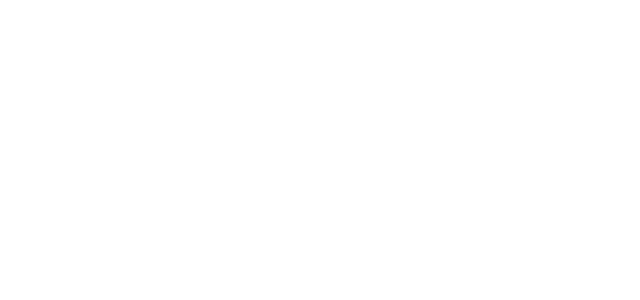
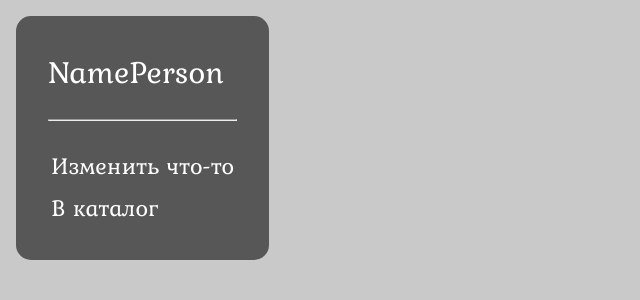
Before and after one commit to Vanillin/Web-Catalog-Lepnina-Front, a React (Create React App) app: page /options in a window 1280 px wide. Before the commit this address had no page. Shown: the top 300 px of the page, without its empty margins (0-640 px from the left). Built offline with nearby package versions, Linux system fonts and the light colour scheme.

Commit message:
Create new pages

```diff
--- a/src/App.tsx
+++ b/src/App.tsx
@@ -2,6 +2,9 @@ import React from "react";
 import { BrowserRouter as Router, Routes, Route } from "react-router-dom";
 import MainPage from "./components/pages/main/mainPage";
 import CatalogPage from "./components/pages/catalog/catalogPage";
+import OptionsPage from "./components/pages/options/optionsPage";
+import LoginPage from "./components/pages/login/loginPage";
+import RegisterPage from "./components/pages/register/registerPage";
 import { ThemeProvider } from "@mui/material";
 import { theme } from "./theme";
 
@@ -12,6 +15,9 @@ function App() {
         <Routes>
           <Route path="/" element={<MainPage />} />
           <Route path="/catalog" element={<CatalogPage />} />
+          <Route path="/options" element={<OptionsPage />} />
+          <Route path="/login" element={<LoginPage />} />
+          <Route path="/register" element={<RegisterPage />} />
         </Routes>
       </Router>
     </ThemeProvider>
--- a/src/components/pages/catalog/userInfo.tsx
+++ b/src/components/pages/catalog/userInfo.tsx
@@ -1,4 +1,5 @@
 import { User } from "../../../api/models/user";
+import { Link } from "react-router-dom";
 
 export type UserProps = {
   user: User;
@@ -11,7 +12,9 @@ export default function UserInfo({ user }: UserProps) {
         <hr className="color-white" />
         <ul>
           <li>
-            <a className="color-white hover-ligthorange">Изменить</a>
+            <Link to="/options" className="color-white hover-ligthorange">
+              Настройки
+            </Link>
           </li>
           <li>
             <a className="color-white hover-ligthorange">Избранное</a>
--- /dev/null
+++ b/src/components/pages/login/loginPage.tsx
@@ -0,0 +1,16 @@
+import { Link } from "react-router-dom";
+import { User } from "../../../api/models/user";
+import { Roles } from "../../../api/models/roles";
+import { PictureFile } from "../../../api/models/pictureFile";
+
+export default function CatalogPage() {
+
+
+  return (
+    <body className="backcolor-gray">
+      <nav className="nav-left backcolor-darkgray">
+        <h2>Login Page</h2>
+      </nav>
+    </body>
+  );
+}
--- /dev/null
+++ b/src/components/pages/options/optionsPage.tsx
@@ -0,0 +1,69 @@
+import { Link } from "react-router-dom";
+import UserInfo from "./userInfo";
+import { User } from "../../../api/models/user";
+import { Roles } from "../../../api/models/roles";
+import { PictureFile } from "../../../api/models/pictureFile";
+
+export default function CatalogPage() {
+
+  const pictIcon: PictureFile = {
+    id: 2
+  }
+  const user: User = {
+    id: 1,
+    name: "NamePerson",
+    email: "123@mail.ru",
+    role: Roles.User,
+    icon: pictIcon
+  };
+
+  return (
+    <body className="backcolor-gray">
+      <nav className="nav-top backcolor-darkgray">
+        <UserInfo user = {user}/>
+        <hr className="color-white" />
+        <p className="color-white">Настройки</p>
+        <hr className="color-white" />
+        <ul>
+          <li>
+            <a className="color-white hover-ligthorange">Изменить</a>
+          </li>
+          <li>
+            <a className="color-white hover-ligthorange"></a>
+          </li>
+        </ul>
+        <hr className="color-white" />
+        <div className="nav-top-body">
+          <ul>
+            <li>
+              <Link to="/catalog" className="color-white hover-ligthorange">
+                В каталог
+              </Link>
+            </li>
+          </ul>
+        </div>
+      </nav>
+      <div className="body-flex">
+        <div>
+          <nav className="nav-left backcolor-darkgray">
+            <UserInfo user = {user}/>
+            <hr className="color-white" />
+            <ul>
+                <li>
+                    <a className="color-white hover-ligthorange">Изменить что-то</a>
+                </li>
+                <li>
+                    <Link to="/catalog" className="color-white hover-ligthorange">
+                        В каталог
+                    </Link>
+                </li>
+            </ul>
+          </nav>
+        </div>
+        <div>
+
+        </div>
+      </div>
+    </body>
+  );
+}
--- /dev/null
+++ b/src/components/pages/options/userInfo.tsx
@@ -0,0 +1,13 @@
+import { User } from "../../../api/models/user";
+
+export type UserProps = {
+  user: User;
+};
+
+export default function UserInfo({ user }: UserProps) {
+  return (
+    <div>
+        <p className="color-white">{user.name}</p>
+    </div>
+  );
+}
--- /dev/null
+++ b/src/components/pages/register/registerPage.tsx
@@ -0,0 +1,16 @@
+import { Link } from "react-router-dom";
+import { User } from "../../../api/models/user";
+import { Roles } from "../../../api/models/roles";
+import { PictureFile } from "../../../api/models/pictureFile";
+
+export default function CatalogPage() {
+
+
+  return (
+    <body className="backcolor-gray">
+      <nav className="nav-left backcolor-darkgray">
+        <h2>Register Page</h2>
+      </nav>
+    </body>
+  );
+}
```
Also changed, not shown: src/components/pages/logout/logoutPage.tsx (added, +16 -0 lines).
